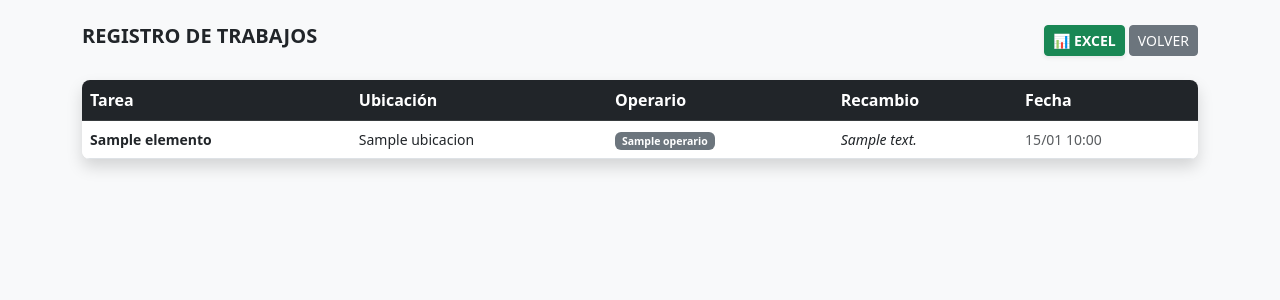
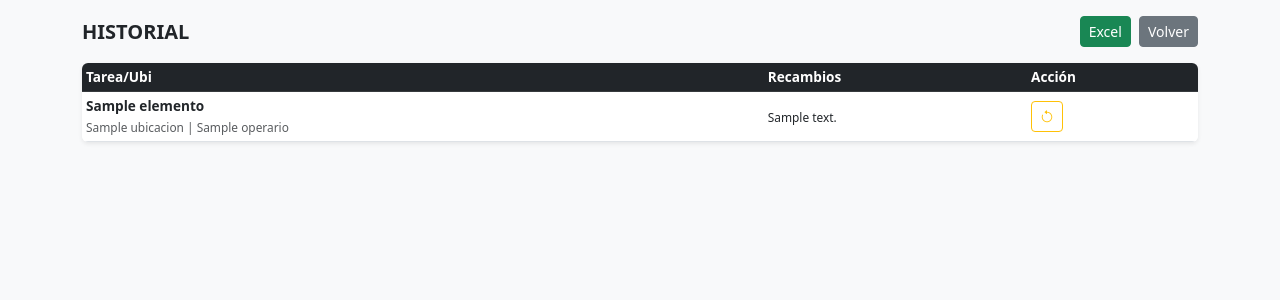
Before and after one commit to manin1985/mantenimiento-app, a Flask app: page /historial in a window 1280 px wide. Shown: the top 300 px of the page. Run offline with Flask 3, Linux system fonts and the light colour scheme; a database or web service that is not in the repository returns one stand-in record (values such as "Sample title"); some libraries are stand-ins or nearby versions.

Commit message:
Update historial.html

```diff
--- a/templates/historial.html
+++ b/templates/historial.html
@@ -5,34 +5,51 @@
     <meta name="viewport" content="width=device-width, initial-scale=1.0">
     <title>Historial</title>
     <link href="https://cdn.jsdelivr.net/npm/bootstrap@5.3.0/dist/css/bootstrap.min.css" rel="stylesheet">
+    <link rel="stylesheet" href="https://cdn.jsdelivr.net/npm/bootstrap-icons@1.10.5/font/bootstrap-icons.css">
 </head>
 <body class="bg-light">
-    <div class="container mt-4">
-        <div class="d-flex justify-content-between align-items-center mb-4">
-            <h5 class="fw-bold">REGISTRO DE TRABAJOS</h5>
+    <div class="container mt-3">
+        <div class="d-flex justify-content-between align-items-center mb-3">
+            <h5 class="fw-bold mb-0">HISTORIAL</h5>
             <div>
-                <a href="/exportar" class="btn btn-success btn-sm fw-bold shadow-sm">📊 EXCEL</a>
-                <a href="/" class="btn btn-secondary btn-sm">VOLVER</a>
+                <a href="/exportar" class="btn btn-success btn-sm me-1">Excel</a>
+                <a href="/" class="btn btn-secondary btn-sm">Volver</a>
             </div>
         </div>
-        <div class="table-responsive shadow bg-white rounded-3">
-            <table class="table table-hover align-middle mb-0">
-                <thead class="table-dark text-nowrap">
-                    <tr><th>Tarea</th><th>Ubicación</th><th>Operario</th><th>Recambio</th><th>Fecha</th></tr>
+        <div class="table-responsive bg-white rounded shadow-sm">
+            <table class="table table-sm table-hover align-middle mb-0" style="font-size: 0.85rem;">
+                <thead class="table-dark">
+                    <tr><th>Tarea/Ubi</th><th>Recambios</th><th>Acción</th></tr>
                 </thead>
-                <tbody class="small">
+                <tbody>
                     {% for r in realizados %}
                     <tr>
-                        <td class="fw-bold">{{ r[1] }}</td>
-                        <td>{{ r[2] }}</td>
-                        <td><span class="badge bg-secondary">{{ r[5] }}</span></td>
-                        <td><i>{{ r[7] if r[7] else 'ninguno' }}</i></td>
-                        <td class="text-muted">{{ r[4].strftime('%d/%m %H:%M') if r[4].strftime else r[4] }}</td>
+                        <td>
+                            <b>{{ r[1] }}</b><br>
+                            <small class="text-muted">{{ r[2] }} | {{ r[5] }}</small>
+                        </td>
+                        <td><small>{{ r[7] }}</small></td>
+                        <td>
+                            <button class="btn btn-outline-warning btn-sm" onclick="confirmarReactivar('{{r[0]}}')"><i class="bi bi-arrow-counterclockwise"></i></button>
+                        </td>
                     </tr>
                     {% endfor %}
                 </tbody>
             </table>
         </div>
     </div>
+    <script>
+    function confirmarReactivar(id) {
+        const pin = prompt("Introduce PIN para REABRIR esta incidencia:");
+        if (pin === "2026") {
+            const form = document.createElement('form');
+            form.method = 'POST'; form.action = '/reactivar/' + id;
+            const input = document.createElement('input');
+            input.type = 'hidden'; input.name = 'pin'; input.value = pin;
+            form.appendChild(input);
+            document.body.appendChild(form); form.submit();
+        } else if (pin) { alert("PIN incorrecto"); }
+    }
+    </script>
 </body>
 </html>
```
